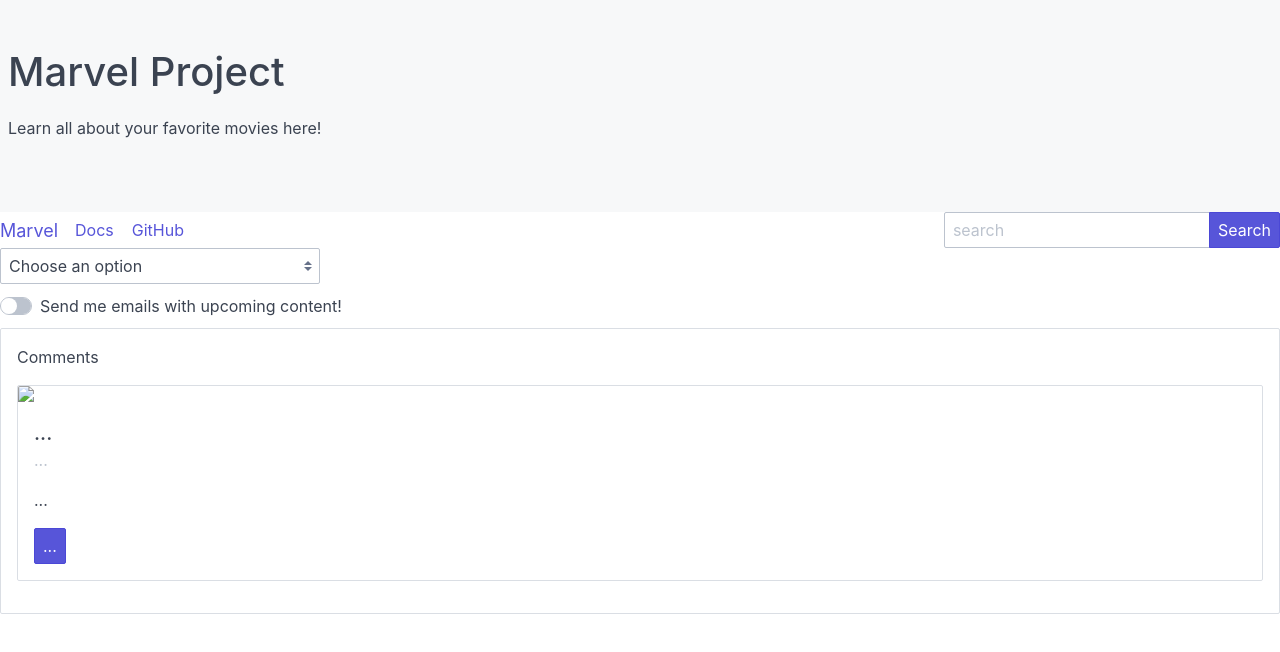
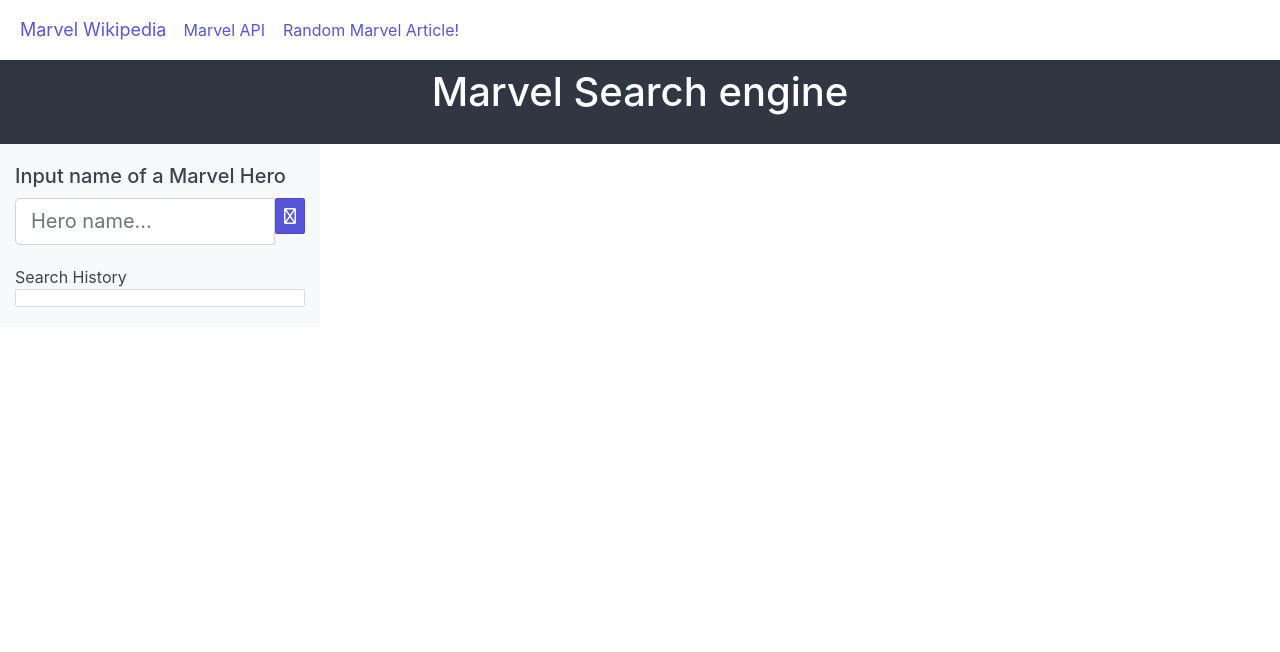
Before and after one commit to sevaggap/Marvel-Comics-Wiki, a plain HTML site: page index.html in a window 1280 px wide. Drawn offline with nearby package versions, Linux system fonts and the light colour scheme.

Commit message:
Update index.html

```diff
--- a/index.html
+++ b/index.html
@@ -1,105 +1,88 @@
-<!doctype html>
-<html class="no-js" lang="en">
+<!DOCTYPE html>
+<html lang="en">
 <head>
-    <meta charset="utf-8" />
-    <meta http-equiv="x-ua-compatible" content="ie=edge">
-    <meta name="viewport" content="width=device-width, initial-scale=1.0" />
-    <title>Foundation Starter Template</title>
+    <meta charset="UTF-8">
+    <meta name="viewport" content="width=device-width, initial-scale=1.0">
+    <meta http-equiv="X-UA-Compatible" content="ie=edge">
+    <!-- Font Awesome link-->
+    <script src="https://kit.fontawesome.com/ca89a4b9f5.js" crossorigin="anonymous"></script>
+    <!-- Bootstrap Link-->
+    <link rel="stylesheet" href="https://stackpath.bootstrapcdn.com/bootstrap/4.4.1/css/bootstrap.min.css" integrity="sha384-Vkoo8x4CGsO3+Hhxv8T/Q5PaXtkKtu6ug5TOeNV6gBiFeWPGFN9MuhOf23Q9Ifjh" crossorigin="anonymous">
+    <!-- My style sheet -->
+    <link rel="stylesheet" href="assets/css/style.css">
     <link rel="stylesheet" href="https://unpkg.com/spectre.css/dist/spectre.min.css">
 <link rel="stylesheet" href="https://unpkg.com/spectre.css/dist/spectre-exp.min.css">
 <link rel="stylesheet" href="https://unpkg.com/spectre.css/dist/spectre-icons.min.css">
+    <title>Marvel Comics</title>
 </head>
-
 <body>
-    <div class="hero bg-gray hero-sm">
-      <div class="hero-body">
-        <h1>Marvel Project</h1>
-        <p>Learn all about your favorite movies here!</p>
-      </div>
-    </div>
-
     <header class="navbar">
         <section class="navbar-section">
-        <a href="..." class="navbar-brand mr-2">Marvel</a>
-        <a href="..." class="btn btn-link">Docs</a>
-        <a href="..." class="btn btn-link">GitHub</a>
+          <a href="..." class="navbar-brand mr-2">Marvel Wikipedia</a>
+          <a href="..." class="btn btn-link">Marvel API</a>
+          <a href="..." class="btn btn-link">Random Marvel Article!</a>
         </section>
         <section class="navbar-section">
-        <div class="input-group input-inline">
-          <input class="form-input" type="text" placeholder="search">
-          <button class="btn btn-primary input-group-btn">Search</button>
-        </div>
+
         </section>
       </header>
 
-    <div class="form-group">
-      <select class="form-select col-3">
-        <option>Choose an option</option>
-        <option>Spiderman</option>
-        <option>Batman</option>
-        <option>Ironman</option>
-      </select>
+    <!-- Main heading -->
+    <div class="bg-dark pt-2 pb-2">
+        <div class="container">
+            <h1 class="text-center text-white">Marvel Search engine</h1>
+        </div>
+    </div>
+    <!-- End Main heading -->
+
+    <!-- Start container -->
+    <div class="container-fluid">
+
+
+        <div class="row">
+
+
+            <div class="col-lg-3 bg-light pt-3 pb-3">
+
+                <h5>Input name of a Marvel Hero</h5>
+
+                <!-- Start input group -->
+                <div class="input-group mb-3">
+                    <input id="searchinput" type="text" class="form-control" placeholder="Hero name..." class="input-group-append">
+                    <button id="searchBtn" class="btn btn-primary" type="button" id="button-addon2"><i class="far fa-search"></i></button>
+                </div>
+                <!-- End input group -->
+                Search History
+                <!-- Start card -->
+                <div class="card">
+                    <ul class="list-group list-group-flush list"><link>
+                    </ul>
+
                 </div>
 
-    <div class="form-group">
-      <label class="form-switch">
-        <input type="checkbox">
-        <i class="form-icon"></i> Send me emails with upcoming content!
-      </label>
-    </div>
 
-    <div class="panel">
-      <div class="panel-header">
-        <div class="panel-title">Comments</div>
-      </div>
-      <div class="panel-nav">
-        <!-- navigation components: tabs, breadcrumbs or pagination -->
-      </div>
-      <div class="panel-body">
-        <!-- contents -->
-        <div class="card">
-          <div class="card-image">
-            <img src="img/osx-el-capitan.jpg" class="img-responsive">
-          </div>
-          <div class="card-header">
-            <div class="card-title h5">...</div>
-            <div class="card-subtitle text-gray">...</div>
-          </div>
-          <div class="card-body">
-            ...
-          </div>
-          <div class="card-footer">
-            <button class="btn btn-primary">...</button>
-          </div>
-        </div>
-      </div>
-      <div class="panel-footer">
-        <!-- buttons or inputs -->
-      </div>
-    </div>
-
-    <!--this is the image of the content-->
-    <!--!> <div class="card">
-      <div class="card-image">
-        <img src="" class="img-responsive">
-      </div>
-      <!--this is the title of the content-->
-      <!--!><div class="card-header">
-        <div class="card-title h5"></div>
-        <div class="card-subtitle text-gray"></div>
-      </div>
-
-      <!--this is the body / information  of the content-->
-      <!--!><div class="card-body">
-      </div>
-
-      <!--this is the button of the content used to navigate somewhere (wikipedia?)-->
-     <!--!> <div class="card-footer">
-        <button class="btn btn-primary"></button>
-      </div>
             </div>
 
 
 
+            <div class="loading-col-lg-9">
+                <div id="comicinfo" class="mt-4">
+
+
+                </div>
+                <div class="col-lg-10">
+                    <div id="comicpics" class="mt-5">
+            </div>
+        </div></div>
+        </div>
+
+
+
+
+    </div>
+
+
+    <script src="https://cdnjs.cloudflare.com/ajax/libs/jquery/3.2.1/jquery.min.js"></script>
+    <script src="./assets/script.js"></script>
 </body>
 </html>
```
Lines whose indentation alone changed are shown as unchanged.
